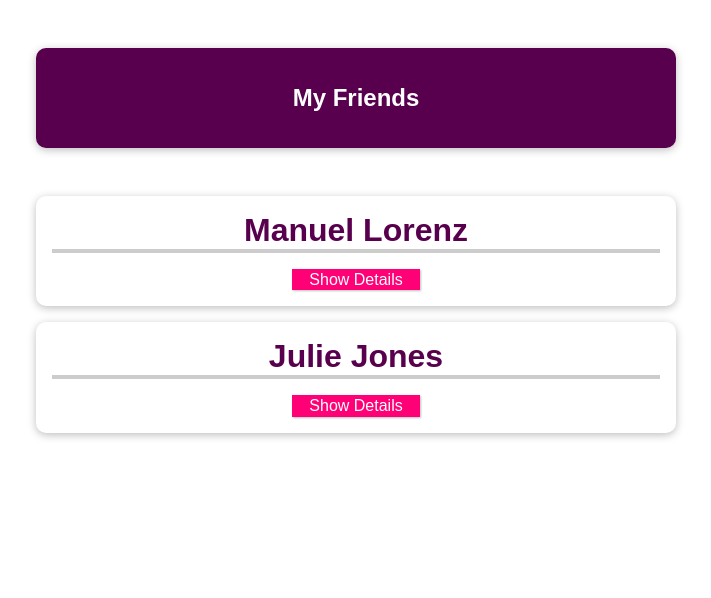
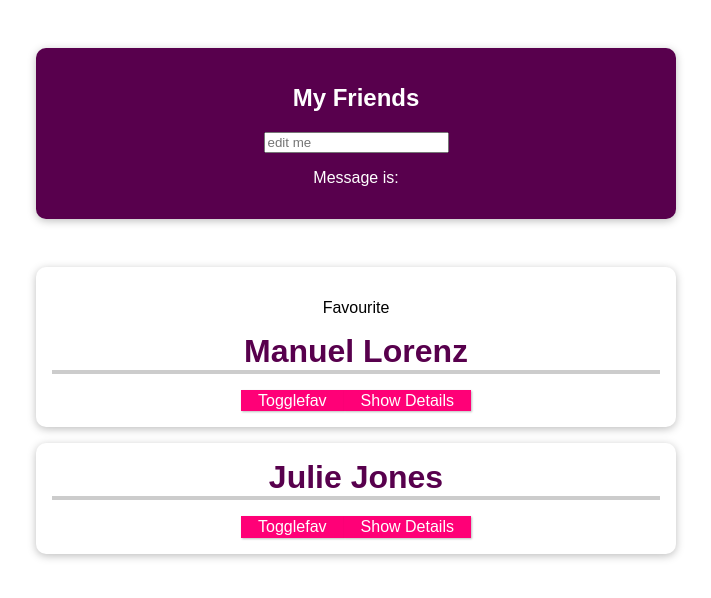
Before and after one commit to syedsimanta03/vue-practise, a Vue app: page / in a window 1280 px wide. Shown: the top 598 px of the page, without its empty margins (284-995 px from the left). Built offline with nearby package versions, Linux system fonts and the light colour scheme.

Commit message:
child to parent emit

```diff
--- a/src/App.vue
+++ b/src/App.vue
@@ -2,39 +2,59 @@
   <section>
     <header>
       <h1>My Friends</h1>
+      <input v-model="message" placeholder="edit me" />
+      <p>Message is: {{ message }}</p>
     </header>
     <ul v-for="friend in friends" :key="friend.id">
-      <FriendContact :name="friend.name" :phone='friend.phone' :email='friend.email'/>
+      <FriendContact
+        :name="friend.name"
+        :phoneX="friend.phone"
+        :email="friend.email"
+        :id="friend.id"
+        :isfav="friend.isfav"
+        @toggle-fav="toggleFavStatus"
+      />
     </ul>
   </section>
 </template>
 
 <script>
-import FriendContact from './components/FriendContact';
+import FriendContact from './components/FriendContact'
 
 export default {
-components: {
-  FriendContact,
-},
+  components: {
+    FriendContact,
+  },
   data() {
     return {
+      message: '',
       friends: [
         {
-          id: "manuel",
-          name: "Manuel Lorenz",
-          phone: "0123 45678 90",
-          email: "manuel@localhost.com",
+          id: 'manuel',
+          name: 'Manuel Lorenz',
+          phone: '0123 45678 90',
+          email: 'manuel@localhost.com',
+          isfav: true,
         },
         {
-          id: "julie",
-          name: "Julie Jones",
-          phone: "0987 654421 21",
-          email: "julie@localhost.com",
+          id: 'julie',
+          name: 'Julie Jones',
+          phone: '0987 654421 21',
+          email: 'julie@localhost.com',
+          isfav: false,
         },
       ],
-    };
+    }
   },
-};
+
+  methods: {
+    toggleFavStatus(friendId) {
+      const indentifiedfriend = this.friends.find(f => f.id === friendId)
+      indentifiedfriend.isfav = !indentifiedfriend.isfav
+    }
+  },
+
+}
 </script>
 
 <style>
@@ -42,7 +62,7 @@ components: {
   box-sizing: border-box;
 }
 html {
-  font-family: "Jost", sans-serif;
+  font-family: 'Jost', sans-serif;
 }
 body {
   margin: 0;
--- a/src/components/FriendContact.vue
+++ b/src/components/FriendContact.vue
@@ -1,13 +1,17 @@
 <template>
   <li>
+    <p v-if="isfav" >Favourite</p>
     <h2>{{ name }}</h2>
+    <button @click="togglefav">
+      Togglefav
+    </button>
     <button @click="toggleDetails">
       {{ detailsAreVisible ? 'Hide' : 'Show' }} Details
     </button>
     <ul v-if="detailsAreVisible">
       <li>
         <strong>Phone:</strong>
-        {{ phone }}
+        {{ phoneX }}
       </li>
       <li>
         <strong>Email:</strong>
@@ -20,7 +24,7 @@
 <script>
 export default {
   name: 'FriendContact',
-  props:  ['name', 'phone', 'email'],
+  props:  ['name', 'phoneX', 'email', 'isfav', 'id'],
  data() {
    return {
      detailsAreVisible: false
@@ -30,6 +34,9 @@ export default {
     toggleDetails() {
       this.detailsAreVisible = !this.detailsAreVisible
     },
+    togglefav() {
+      this.$emit('toggle-fav', this.id)
+    }
   },
 }
 </script>
```
